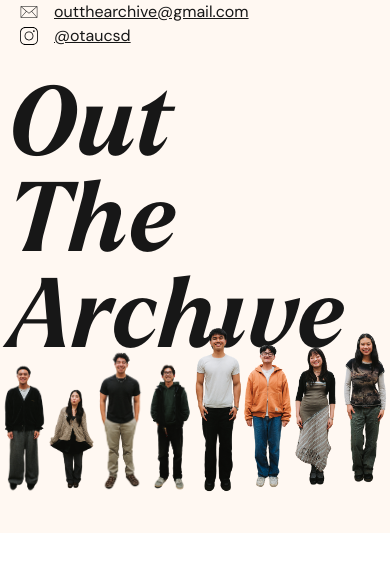
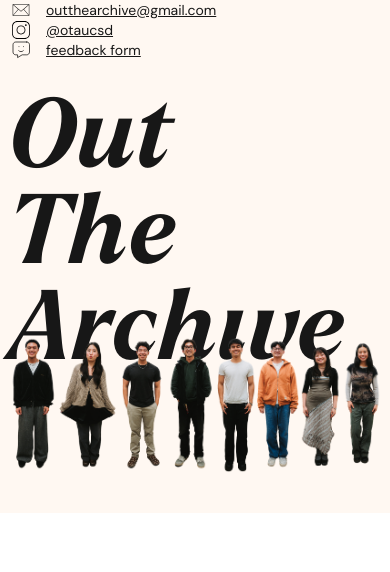
Before and after one commit to Out-The-Archive/main-site, a Next.js app: page / in a window 390 px wide. Shown: the top 572 px of the page. Built offline with nearby package versions, Linux system fonts and the light colour scheme.

Commit message:
feat: working footer on all breakpoints

```diff
--- a/src/app/components/Footer/BoardImage.tsx
+++ b/src/app/components/Footer/BoardImage.tsx
@@ -1,27 +1,32 @@
 import Image from "next/image";
 
-type BoardImageProps = {
-    member: string;
+export type BoardImageProps = {
+    name: string;
+    jumpingScale: number;
+    jumpHeight?: number;
 };
 
-export default function BoardImage({ member }: BoardImageProps) {
+export default function BoardImage({
+    name,
+    jumpingScale,
+    jumpHeight,
+}: BoardImageProps) {
     return (
-        <div className="relative flex items-end group overflow-hidden">
-            <Image
-                src={`/footer/standing/${member}.png`}
-                alt={`${member} standing`}
-                sizes="(max-width: 768px) 100vw, (max-width: 1200px) 50vw, 33vw"
-                width={185}
-                height={600}
-                className="relative object-bottom bottom-0 group-hover:opacity-0"
+        <div className="relative group">
+            <img
+                src={`/footer/standing/${name}.png`}
+                alt={`${name} standing`}
+                className="relative object-bottom bottom-0 group-hover:opacity-0 md:max-h-64 lg:max-h-96 "
             />
-            <Image
-                src={`/footer/jumping/${member}.png`}
-                alt={`${member} jumping`}
-                sizes="(max-width: 768px) 100vw, (max-width: 1200px) 50vw, 33vw"
-                width={1200}
-                height={600}
-                className="absolute inset-0 opacity-0 group-hover:opacity-100"
+            <img
+                src={`/footer/jumping/${name}.png`}
+                alt={`${name} jumping`}
+                className="absolute z-10 inset-0 w-full h-full object-contain object-top opacity-0 group-hover:opacity-100"
+                style={{
+                    transform: `scale(${jumpingScale}) translateY(${
+                        jumpHeight ?? 0
+                    }%)`,
+                }}
             />
         </div>
     );
--- a/src/app/components/Footer/Footer.tsx
+++ b/src/app/components/Footer/Footer.tsx
@@ -4,8 +4,8 @@ import Image from "next/image";
 
 export default function Footer() {
     return (
-        <footer className="bg-[#FFF8F2] relative">
-            <div className="font-dmSans flex flex-col ms-5 mb-7">
+        <footer className="bg-[#FFF8F2] relative overflow-hidden sm:p-4 sm:pb-0">
+            <div className="font-dmSans flex flex-col ms-3 mb-7 sm:ms-5">
                 <span className="flex gap-4">
                     <Image
                         src="/icons/mail.svg"
@@ -14,7 +14,7 @@ export default function Footer() {
                         height={18}
                         className="relative bottom-0 group-hover:opacity-0"
                     />
-                    <a href="mailto:ota@ucsd.edu" className="underline">
+                    <a href="mailto:ota@ucsd.edu" className="underline text-sm">
                         outthearchive@gmail.com
                     </a>
                 </span>
@@ -28,20 +28,37 @@ export default function Footer() {
                     />
                     <a
                         href="https://www.instagram.com/otaucsd/"
-                        className="underline"
+                        className="underline text-sm"
                     >
                         @otaucsd
                     </a>
                 </span>
+                <span className="flex gap-4">
+                    <Image
+                        src="/icons/feedback.svg"
+                        alt="feedback icon"
+                        width={18}
+                        height={18}
+                        className="relative bottom-0 group-hover:opacity-0"
+                    />
+                    <a href="#" className="underline text-sm">
+                        feedback form
+                    </a>
+                </span>
             </div>
-            <h3 className="font-larken font-bold italic ms-2 text-8xl capitalize">
+            <h3 className="font-larken font-bold italic ms-2 text-8xl capitalize lg:text-[120px] xl:text-[160px]">
                 out <br className="md:hidden" />
                 the <br className="md:hidden" />
                 archive
             </h3>
-            <div className="flex relative bottom-10">
+            <div className="flex relative justify-evenly bottom-10 px-2 min-w-[350px] sm:px-0 ">
                 {boardMembers.map((member) => (
-                    <BoardImage key={member} member={member} />
+                    <BoardImage
+                        key={member.name}
+                        name={member.name}
+                        jumpingScale={member.jumpingScale}
+                        jumpHeight={member.jumpHeight}
+                    />
                 ))}
             </div>
         </footer>
--- a/src/app/components/Footer/boardMembers.ts
+++ b/src/app/components/Footer/boardMembers.ts
@@ -1,10 +1,14 @@
-export default [
-    "Jarenz",
-    "Elisa",
-    "Brandon",
-    "Long",
-    "David",
-    "Edward",
-    "Ashley",
-    "Hannah",
+import { BoardImageProps } from "./BoardImage";
+
+const boardMembers: BoardImageProps[] = [
+    { name: "Jarenz", jumpingScale: 1, jumpHeight: -5 },
+    { name: "Elisa", jumpingScale: 0.8, jumpHeight: -20 },
+    { name: "Brandon", jumpingScale: 1.5, jumpHeight: 10 },
+    { name: "Long", jumpingScale: 1.4, jumpHeight: 10 },
+    { name: "David", jumpingScale: 1.4, jumpHeight: 10 },
+    { name: "Edward", jumpingScale: 1, jumpHeight: -5 },
+    { name: "Ashley", jumpingScale: 1, jumpHeight: -20 },
+    { name: "Hannah", jumpingScale: 1.45, jumpHeight: 10 },
 ];
+
+export default boardMembers;
```
Also changed, not shown: public/icons/feedback.svg (added).
